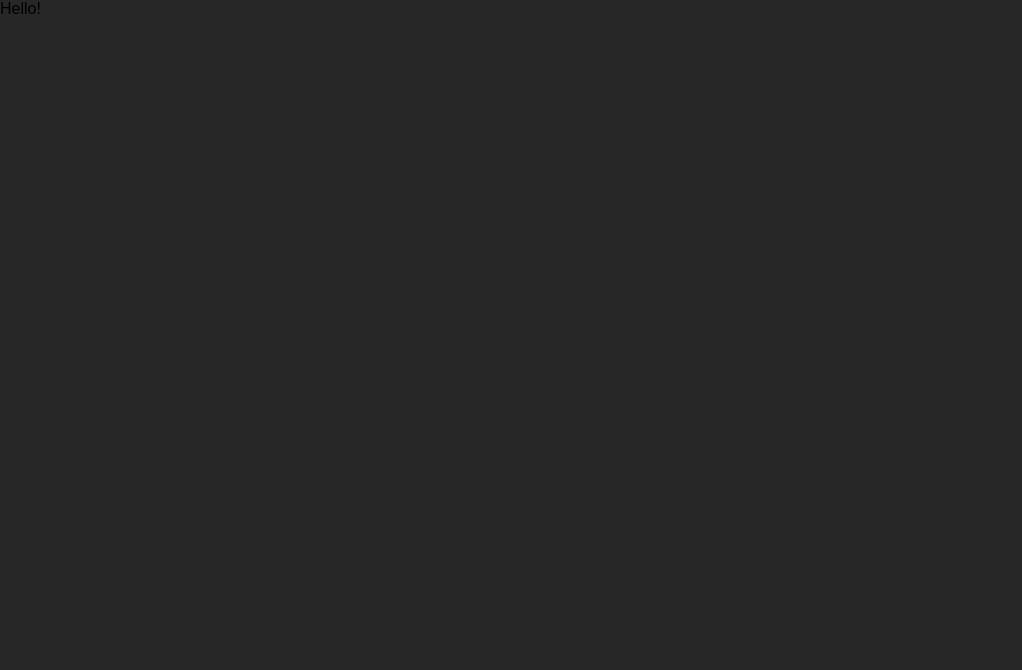
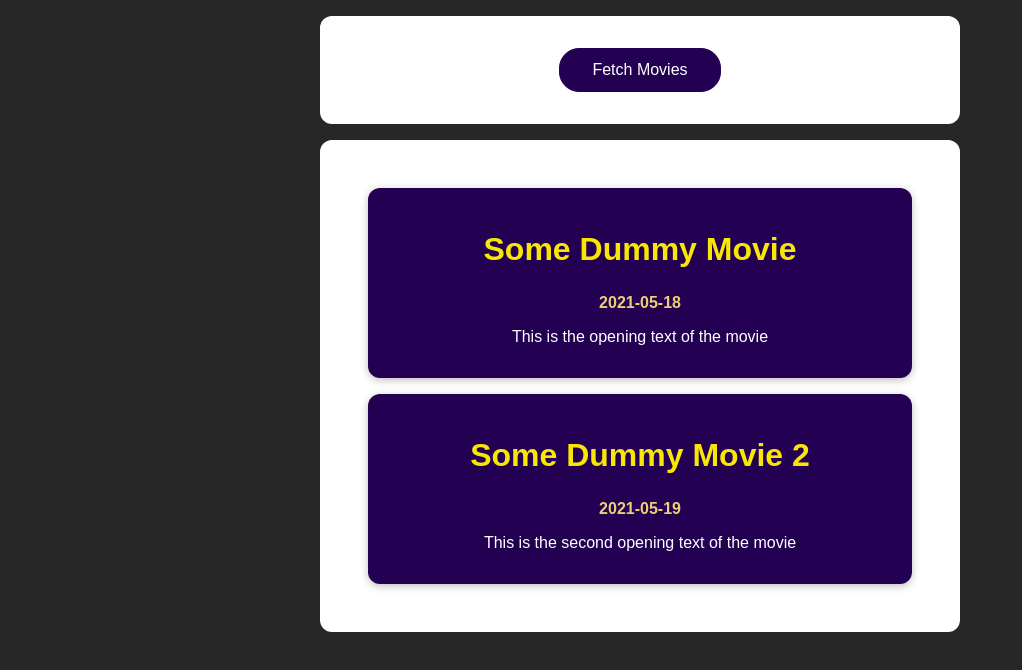
Before and after one commit to ocosmiccobalt/react-sending-http-requests-demo, a React (Create React App) app: page / in a window 1280 px wide. Shown: the top 670 px of the page, without its empty margins (0-1022 px from the left). Built offline with nearby package versions, Linux system fonts and the light colour scheme.

Commit message:
Add Movie & MoviesList components

```diff
--- a/src/App.js
+++ b/src/App.js
@@ -1,10 +1,33 @@
+import { Fragment } from 'react';
+
+import MoviesList from './components/MoviesList';
 import './App.css';
 
 const App = () => {
+  const dummyMovies = [
+    {
+      id: 1,
+      title: 'Some Dummy Movie',
+      openingText: 'This is the opening text of the movie',
+      releaseDate: '2021-05-18',
+    },
+    {
+      id: 2,
+      title: 'Some Dummy Movie 2',
+      openingText: 'This is the second opening text of the movie',
+      releaseDate: '2021-05-19',
+    },
+  ];
+
   return (
-    <div>
-      Hello!
-    </div>
+    <Fragment>
+      <section>
+        <button type='button'>Fetch Movies</button>
+      </section>
+      <section>
+        <MoviesList movies={dummyMovies} />
+      </section>
+    </Fragment>
   );
 };
 export default App;
--- /dev/null
+++ b/src/components/Movie.js
@@ -0,0 +1,13 @@
+import classes from './Movie.module.css';
+
+const Movie = (props) => {
+  return (
+    <li className={classes.movie}>
+      <h2>{props.title}</h2>
+      <h3>{props.releaseDate}</h3>
+      <p>{props.openingText}</p>
+    </li>
+  );
+};
+
+export default Movie;
--- /dev/null
+++ b/src/components/Movie.module.css
@@ -0,0 +1,23 @@
+.movie {
+  margin: 1rem;
+  padding: 1rem;
+
+  text-align: center;
+  color: #ffffff;
+
+  background-color: #230052;
+  border-radius: 12px;
+  box-shadow: 0 2px 8px rgba(0, 0, 0, 0.26);
+}
+
+.movie h2 {
+  font-size: 2rem;
+  color: #f7e702;
+}
+
+.movie h3 {
+  margin: 0;
+
+  font-size: 1rem;
+  color: #eccf77;
+}
--- /dev/null
+++ b/src/components/MoviesList.js
@@ -0,0 +1,19 @@
+import Movie from './Movie';
+import classes from './MoviesList.module.css';
+
+const MoviesList = (props) => {
+  return (
+    <ul className={classes['movies-list']}>
+      {props.movies.map((movie) => (
+        <Movie
+          key={movie.id}
+          title={movie.title}
+          releaseDate={movie.releaseDate}
+          openingText={movie.openingText}
+        />
+      ))}
+    </ul>
+  );
+};
+
+export default MoviesList;
--- /dev/null
+++ b/src/components/MoviesList.module.css
@@ -0,0 +1,5 @@
+.movies-list {
+  margin: 0;
+  padding: 0;
+  list-style: none;
+}
```
